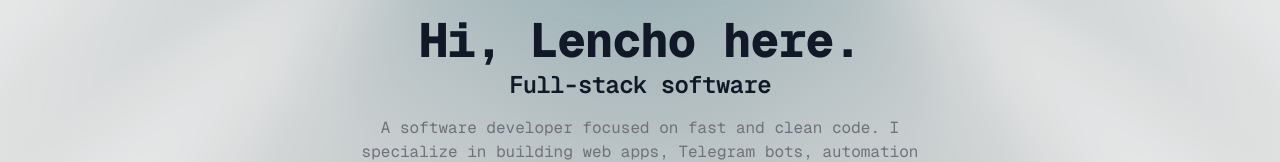
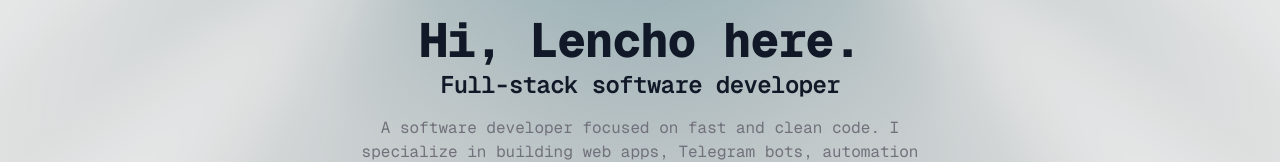
Before and after one commit to BraveRam/portfolio, a Next.js app: page / in a window 1280 px wide. Shown: the part 288-450 px from the top of the page. Built offline with nearby package versions, Linux system fonts and the light colour scheme; no server answers.

Commit message:
Update Hero.tsx

```diff
--- a/components/Hero.tsx
+++ b/components/Hero.tsx
@@ -54,7 +54,7 @@ export default function Hero() {
             transition={{ duration: 0.6, ease: "easeOut" }}
             className="text-2xl/tight sm:text-2xl/tight font-semibold tracking-tight"
           >
-            Full-stack software
+            Full-stack software developer
           </motion.h2>
           <motion.p
             initial={{ opacity: 0, y: 24 }}
```
